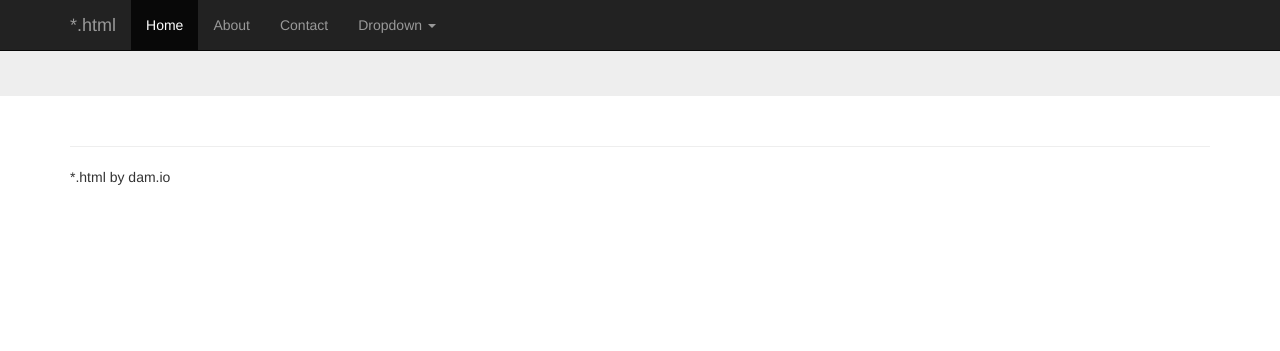
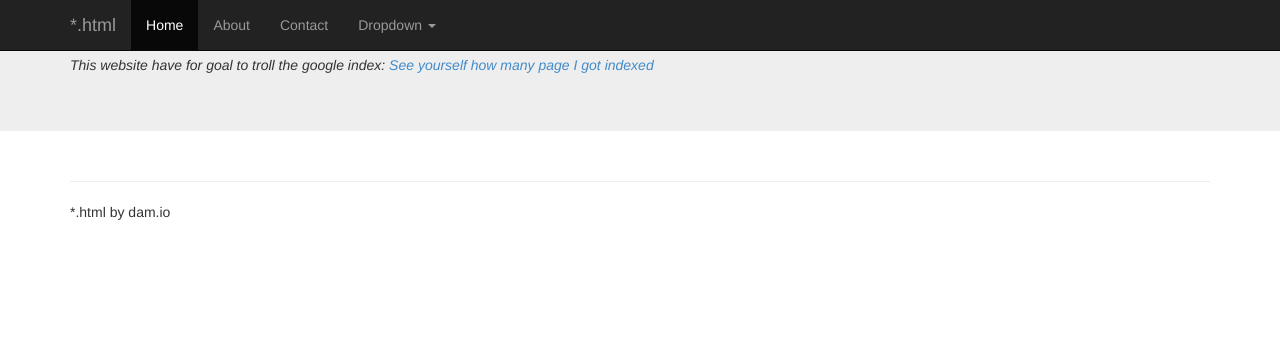
Before and after one commit to mdamien/infinity, a Flask app: template templates/index.html in a window 1280 px wide. Shown: the top 351 px of the page. Run offline with Flask 2, Linux system fonts and the light colour scheme; the template is opened without the code that fills it, so the values that code supplies are empty; parts of the project's set-up code (start-up, migrations or seed data) failed here and were passed over.

Commit message:
Added analytics and a explanation of the project at the top

```diff
--- a/core.py
+++ b/core.py
@@ -1,4 +1,7 @@
 import random
+
+#WORDS = "banane fromage lasagne ravioli carotte".split()
+WORDS = [x.strip() for x in open("/home/mariedam/webapps/infinity/htdocs/words")]
 
 def add_link(x):
 	if random.randint(0,10) == 1:
@@ -10,9 +13,9 @@ def add_link(x):
 	return x
 
 def generate(x):
+	global WORDS
 	random.seed(x)
-	words = [x.strip() for x in open('words')]
-	return ' '.join(map(add_link,[random.choice(words) for x in xrange(random.randint(300,400))]))
+	return ' '.join(map(add_link,[random.choice(WORDS) for x in xrange(random.randint(300,400))]))
 
 if __name__ == "__main__":
     print(generate("dadamien"))
--- a/templates/index.html
+++ b/templates/index.html
@@ -42,6 +42,7 @@
 
     <div class="jumbotron">
       <div class="container">
+<h5><em>This website have for goal to troll the google index: <a href="https://www.google.com/search?q=site%3Ainf.demos.dam.io">See yourself how many page I got indexed</a></em></h5>
 {% block content %}{% endblock %}
       </div>
     </div>
@@ -55,5 +56,15 @@
     </div> <!-- /container -->
     <script src="/static/js/jquery.js"></script>
     <script src="/static/js/bootstrap.min.js"></script>
-  </body>
+<script>
+  (function(i,s,o,g,r,a,m){i['GoogleAnalyticsObject']=r;i[r]=i[r]||function(){
+  (i[r].q=i[r].q||[]).push(arguments)},i[r].l=1*new Date();a=s.createElement(o),
+  m=s.getElementsByTagName(o)[0];a.async=1;a.src=g;m.parentNode.insertBefore(a,m)
+  })(window,document,'script','//www.google-analytics.com/analytics.js','ga');
+
+  ga('create', 'UA-30471322-4', 'dam.io');
+  ga('send', 'pageview');
+
+</script>
+</body>
 </html>
--- /dev/null
+++ b/wsgi.py
@@ -0,0 +1,3 @@
+import sys
+sys.path.append('/home/mariedam/webapps/infinity/htdocs')
+from main import app as application
```
Also changed, not shown: templates/base.html (+11 -0 lines).
